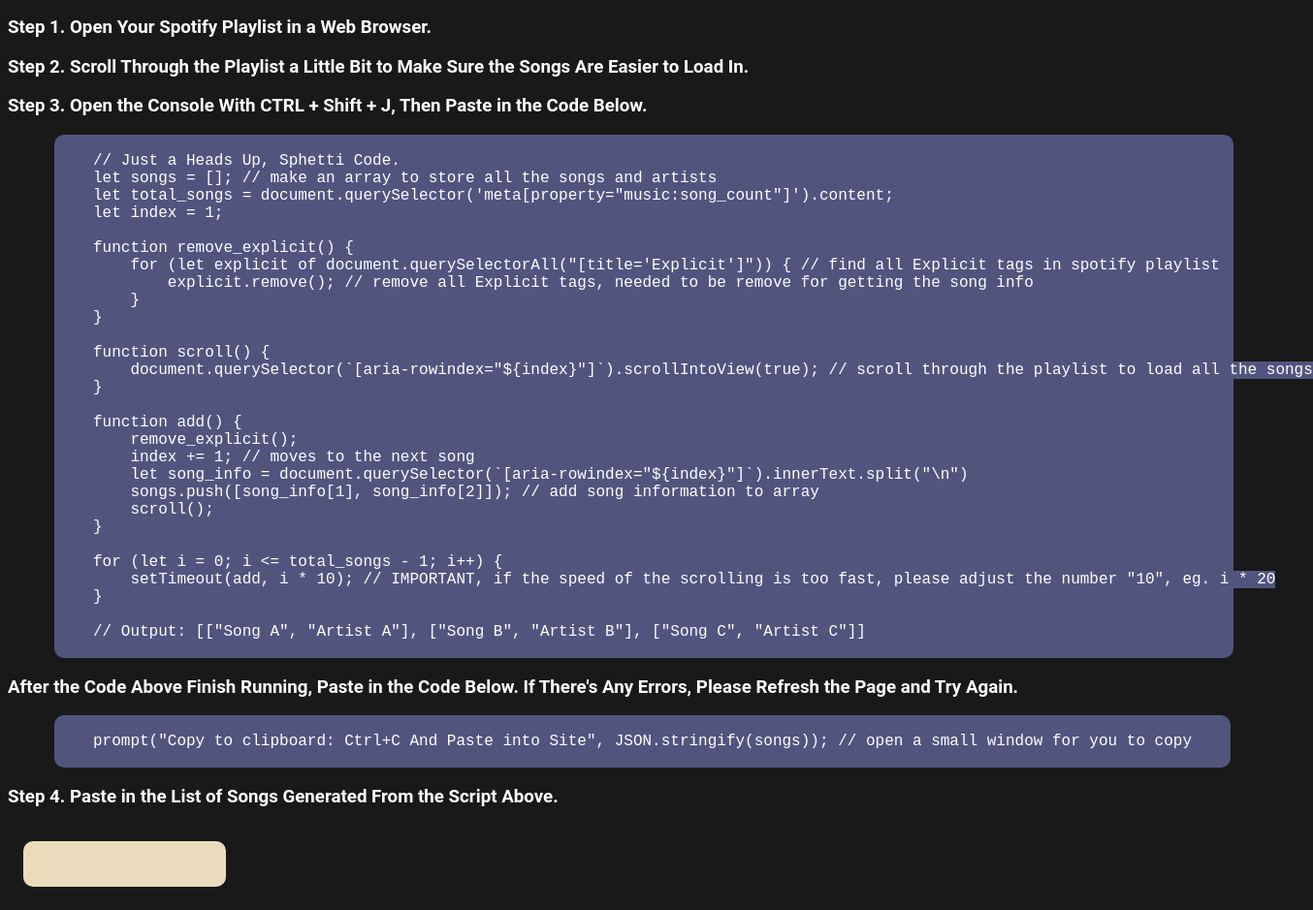
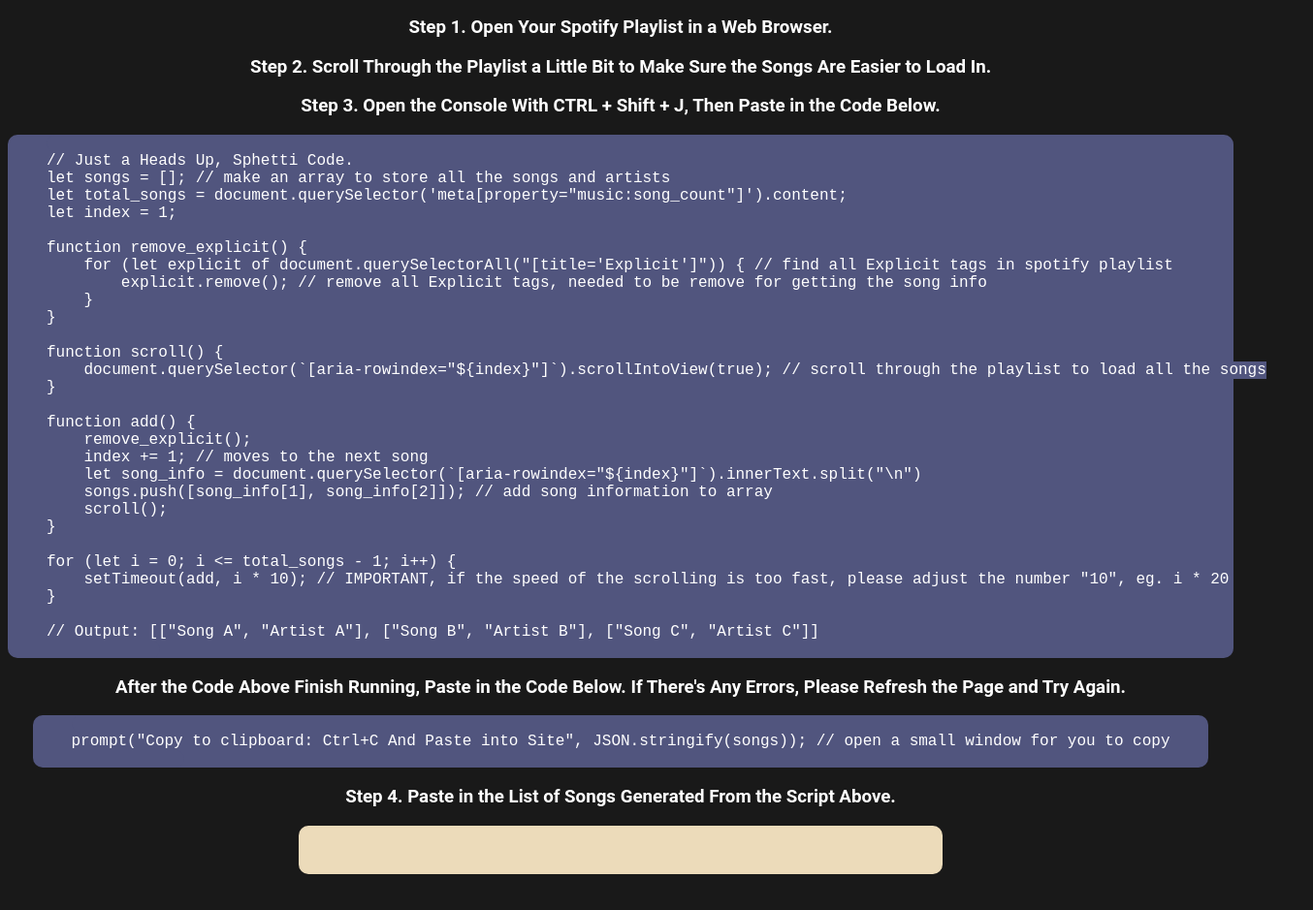
Before and after one commit to YeetingWaterbottle/YeetingWaterbottle.github.io, a plain HTML site: page SpotifyPlaylist-yt-dlp/index.html in a window 1280 px wide. Shown: the part 80-1019 px from the top of the page at 97% size, 1354 px wide, since content can reach past the window. After the commit the page ends 998 px from the top, so only its background shows below. Drawn offline with Linux system fonts and the light colour scheme.

Commit message:
make styling better

```diff
--- a/SpotifyPlaylist-yt-dlp/style.css
+++ b/SpotifyPlaylist-yt-dlp/style.css
@@ -11,6 +11,10 @@ h1 {
     font-size: 2rem;
 }
 
+h3 {
+    text-align: center;
+}
+
 input {
     padding: 1rem;
     margin: 1rem;
@@ -18,6 +22,11 @@ input {
     background-color: rgb(236, 219, 186);
     border: none;
     border-radius: 10px;
+    font-size: 1rem;
+    display: block;
+    margin-left: auto;
+    margin-right: auto;
+    width: 50%;
 }
 
 a {
@@ -29,7 +38,8 @@ pre,
 code {
     max-width: max-content;
     font-size: 1rem;
-    margin-left: 3rem;
+    margin-left: auto;
+    margin-right: auto;
     padding-left: 2.5rem;
     padding-right: 2.5rem;
     background-color: rgb(81, 85, 126);
```
